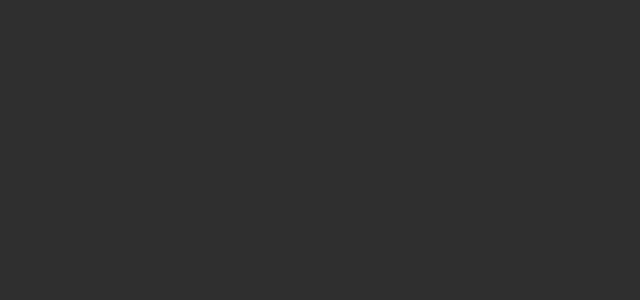
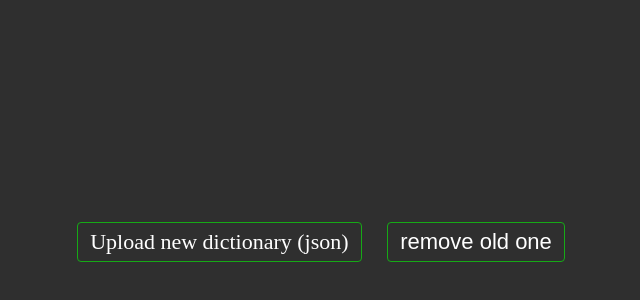
Before and after one commit to KiwiUserSFTW/language-cards, a React (Vite) app: page /dictionaries in a window 1280 px wide. Before the commit this address had no page. Shown: the part 158-458 px from the top of the page, without its empty margins (319-959 px from the left). Built offline with nearby package versions, Linux system fonts and the light colour scheme.

Commit message:
dictionaries page created

```diff
--- /dev/null
+++ b/src/components/dictionaries/dictionaries.scss
@@ -0,0 +1,33 @@
+.dictionary {
+  flex: 1;
+  display: flex;
+  justify-content: center;
+  align-items: center;
+  color: white;
+  gap: 2vw;
+  &-remove {
+    cursor: pointer;
+    border: 1px solid rgb(22, 170, 22);
+    border-radius: 4px;
+    padding: 6px 12px;
+    cursor: pointer;
+    font-size: 22px;
+    color: white;
+    background-color: transparent;
+  }
+  &-import {
+    display: flex;
+    border: 1px solid rgb(22, 170, 22);
+    border-radius: 4px;
+    padding: 6px 12px;
+    cursor: pointer;
+    font-size: 22px;
+  }
+
+  label {
+    cursor: pointer;
+  }
+  input {
+    display: none;
+  }
+}
--- /dev/null
+++ b/src/components/dictionaries/dictionaries.tsx
@@ -0,0 +1,38 @@
+// react
+import { FC } from "react";
+
+// styles
+import "./dictionaries.scss";
+
+// database
+import { addVocabulary } from "../../data/vocabulary";
+
+const Dictionaries: FC = () => {
+  const handleUpload = async (event: React.ChangeEvent<HTMLInputElement>) => {
+    const file = event.target.files?.[0];
+    if (!file) return;
+    const fileName = file.name.split(".")[0];
+    const text = await file.text();
+    const json = JSON.parse(text);
+
+    addVocabulary(fileName, json);
+  };
+  return (
+    <div className="dictionary">
+      <div className="dictionary-import">
+        <label htmlFor="input">Upload new dictionary (json)</label>
+        <input
+          id="input"
+          name="input"
+          type="file"
+          accept=".json"
+          multiple
+          onChange={(event) => handleUpload(event)}
+        />
+      </div>
+      <button className="dictionary-remove">remove old one</button>
+    </div>
+  );
+};
+
+export default Dictionaries;
--- a/src/router.tsx
+++ b/src/router.tsx
@@ -4,11 +4,13 @@
 
 // components
 import Cards from "./components/cards/cards";
+import Dictionaries from "./components/dictionaries/dictionaries";
 
 const Router: FC = () => (
   <BrowserRouter>
     <Routes>
       <Route path="/cards" element={<Cards />} />
+      <Route path="/dictionaries" element={<Dictionaries />} />
     </Routes>
   </BrowserRouter>
 );
```
Also changed, not shown: plan.txt.
